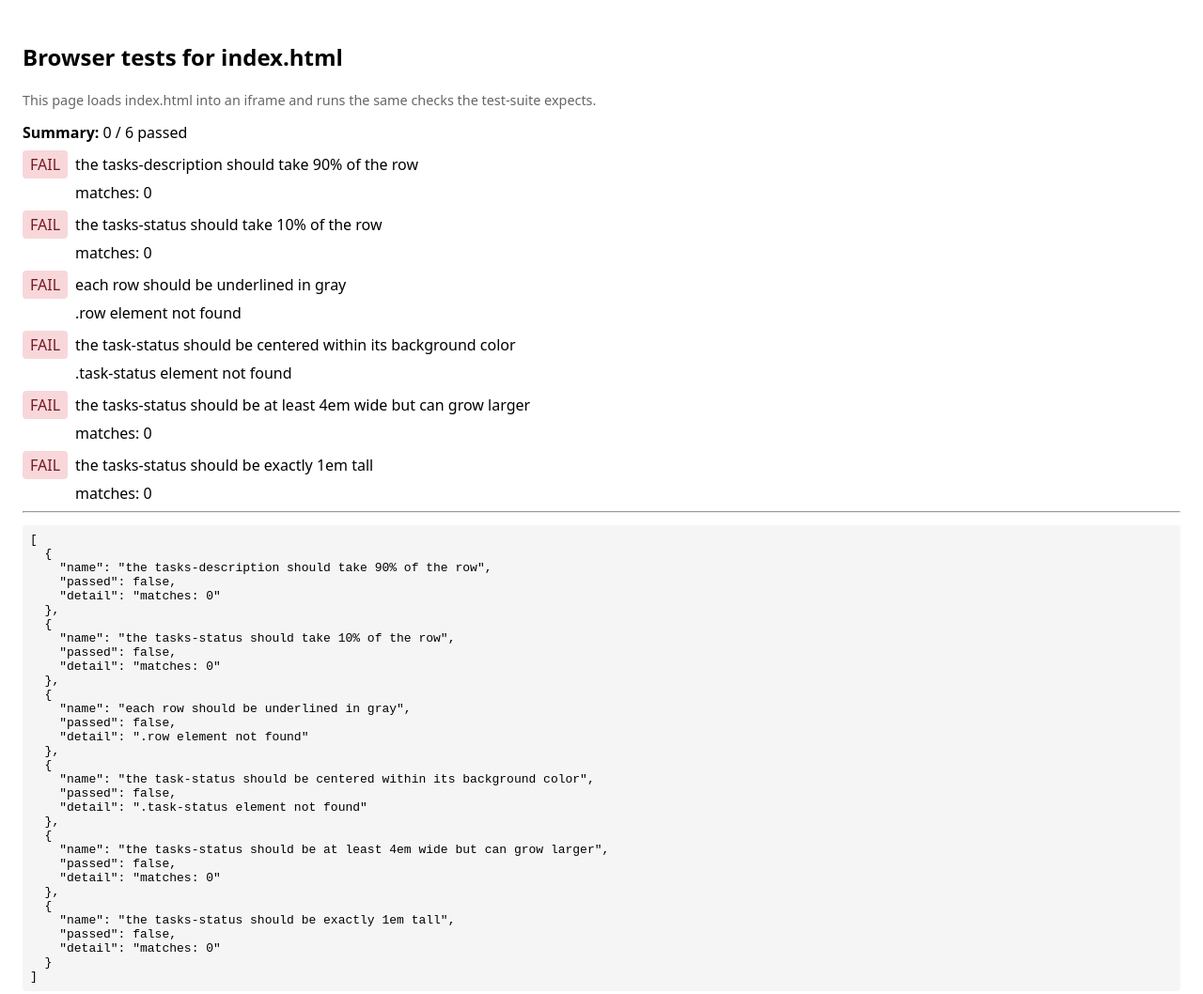
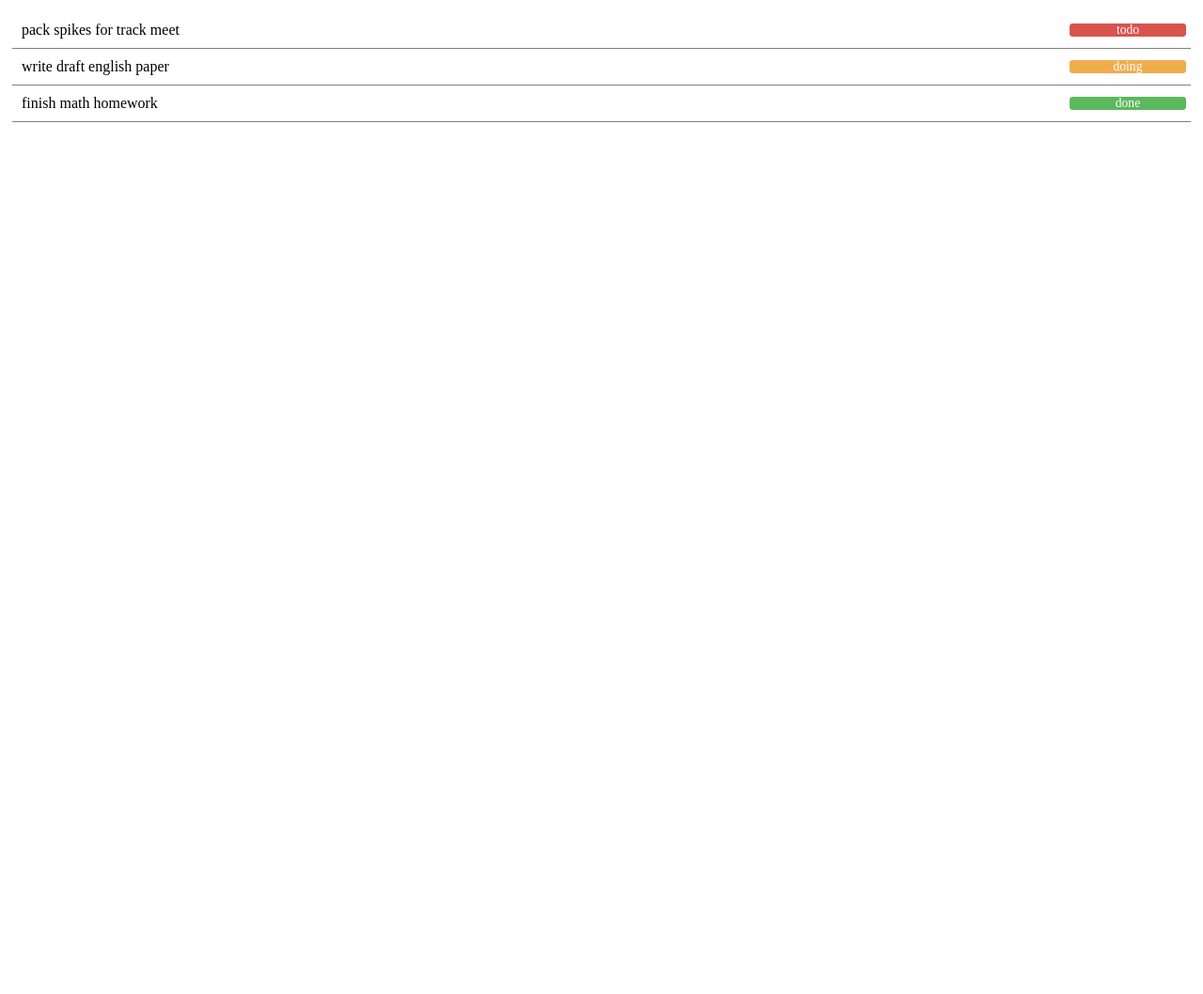
Before and after one commit to knightmoves-schools/capstone-073-style-rows-trq-frags, a website: page index.html in a window 1280 px wide. Shown: the top 1058 px of the page at 94% size. After the commit the page ends 800 px from the top, so only its background shows below. Drawn offline with Linux system fonts and the light colour scheme.

Commit message:
should be fixed

```diff
--- a/index.html
+++ b/index.html
@@ -1,194 +1,70 @@
-<!-- language: html nopt workfdskjgkdgsdgd-->
-<!doctype html>
+<!DOCTYPE html>
 <html>
+
 <head>
-  <meta charset="utf-8" />
-  <title>tests: index.html</title>
-  <style>
-    body{font-family:system-ui, -apple-system, "Segoe UI", Roboto, "Helvetica Neue", Arial; padding:1rem;}
-    .pass{color:#155724;background:#d4edda;padding:.25rem .5rem;border-radius:.25rem;display:inline-block;}
-    .fail{color:#721c24;background:#f8d7da;padding:.25rem .5rem;border-radius:.25rem;display:inline-block;}
-    .test{margin:.5rem 0;}
-    pre{background:#f5f5f5;padding:.5rem;border-radius:.25rem;overflow:auto;}
-    iframe{width:100%;height:240px;border:1px solid #ccc;margin-top:1rem;}
-    .small{font-size:.9rem;color:#666}
-  </style>
-</head>
-<body>
-  <h2>Browser tests for index.html</h2>
-  <p class="small">This page loads index.html into an iframe and runs the same checks the test-suite expects.</p>
+    <title>Task App</title>
+    <link rel="stylesheet" href="style.css">
+    <style>
+        /* layout rules */
+        * { box-sizing: border-box; }
 
-  <div id="output">Loading index.html for tests…</div>
-  <iframe id="target" src="index.html" title="index.html preview"></iframe>
+        #tasks { width: 100%; }
 
-  <script>
-    (function(){
-      const out = document.getElementById('output');
-      const iframe = document.getElementById('target');
-
-      function el(html){ const d = document.createElement('div'); d.innerHTML = html; return d.firstElementChild; }
-
-      function renderResults(results){
-        out.innerHTML = '';
-        const passedCount = results.filter(r=>r.passed).length;
-        const total = results.length;
-        out.appendChild(el('<div><strong>Summary:</strong> ' + passedCount + ' / ' + total + ' passed</div>'));
-
-        results.forEach(r=>{
-          const div = document.createElement('div');
-          div.className = 'test';
-          const badge = document.createElement('span');
-          badge.className = r.passed ? 'pass' : 'fail';
-          badge.textContent = r.passed ? 'PASS' : 'FAIL';
-          const title = document.createElement('span');
-          title.style.marginLeft = '.5rem';
-          title.textContent = r.name;
-          div.appendChild(badge);
-          div.appendChild(title);
-          const details = document.createElement('div');
-          details.style.marginLeft = '3.5rem';
-          details.style.marginTop = '.25rem';
-          details.textContent = r.detail;
-          div.appendChild(details);
-          out.appendChild(div);
-        });
-
-        out.appendChild(el('<hr/>'));
-        const pre = document.createElement('pre');
-        pre.textContent = JSON.stringify(results, null, 2);
-        out.appendChild(pre);
-      }
-
-      function runTestsOn(doc, win){
-        const results = [];
-
-        const styleEl = doc.querySelector('style');
-        const styleText = styleEl ? styleEl.innerHTML : '';
-        function matchCount(regex){
-          const m = styleText.match(regex);
-          return m ? m.length : 0;
+        .row {
+            display: flex;
+            align-items: center;
+            border-bottom: 1px solid gray; /* underline row in gray */
         }
 
-        // Test A
-        try {
-          const regexA = /\.task-description.*{[\s\S][^}]*flex.*:.*90%.*;/g;
-          const countA = matchCount(regexA);
-          results.push({
-            name: "the tasks-description should take 90% of the row",
-            passed: countA === 1,
-            detail: "matches: " + countA
-          });
-        } catch(e){
-          results.push({name:"the tasks-description should take 90% of the row", passed:false, detail: String(e)});
+        /* description takes ~90% of the row */
+        .task-description {
+            flex: 9 1 90%;
+            padding-right: 0.5em;
+            overflow: hidden;
+            white-space: nowrap;
+            text-overflow: ellipsis;
         }
 
-        // Test B
-        try {
-          const regexB = /\.task-status.*{[\s\S][^}]*flex.*:.*10%.*;/g;
-          const countB = matchCount(regexB);
-          results.push({
-            name: "the tasks-status should take 10% of the row",
-            passed: countB === 1,
-            detail: "matches: " + countB
-          });
-        } catch(e){
-          results.push({name:"the tasks-status should take 10% of the row", passed:false, detail: String(e)});
+        /*
+         status takes ~10% of the row, is at least 4em wide (can grow),
+         and is exactly 1em tall. Text centered inside its background.
+        */
+        .task-status {
+            flex: 1 1 10%;
+            min-width: 4em;
+            height: 1em;               /* exactly 1em tall */
+            display: flex;
+            align-items: center;       /* vertical centering */
+            justify-content: center;   /* horizontal centering */
+            line-height: 1em;
+            color: #fff;
+            font-size: 0.85em;
+            border-radius: 0.25em;
+            margin-left: 0.25em;
         }
 
-        // Test C - row underline in gray
-        try {
-          const row = doc.querySelector('.row');
-          if(!row){
-            results.push({name:"each row should be underlined in gray", passed:false, detail: ".row element not found"});
-          } else {
-            const style = win.getComputedStyle(row);
-            const border = style.getPropertyValue('border-bottom') || style.getPropertyValue('border') || '';
-            const hasPx = border.includes('px');
-            const hasSolid = border.includes('solid');
-            const hasGrayRgb = border.includes('rgb(128, 128, 128)');
-            const passed = hasPx && hasSolid && hasGrayRgb;
-            results.push({
-              name: "each row should be underlined in gray",
-              passed: passed,
-              detail: "computed border-bottom: " + border
-            });
-          }
-        } catch(e){
-          results.push({name:"each row should be underlined in gray", passed:false, detail: String(e)});
-        }
+        /* optional status colors */
+        .todo { background: #d9534f; }   /* red */
+        .doing { background: #f0ad4e; }  /* orange */
+        .done { background: #5cb85c; }   /* green */
+    </style>
+</head>
 
-        // Test D - task-status text-align center
-        try {
-          const ts = doc.querySelector('.task-status');
-          if(!ts){
-            results.push({name:"the task-status should be centered within its background color", passed:false, detail: ".task-status element not found"});
-          } else {
-            const style = win.getComputedStyle(ts);
-            const textAlign = style.getPropertyValue('text-align');
-            results.push({
-              name: "the task-status should be centered within its background color",
-              passed: textAlign === 'center',
-              detail: "text-align: " + textAlign
-            });
-          }
-        } catch(e){
-          results.push({name:"the task-status should be centered within its background color", passed:false, detail: String(e)});
-        }
+<body>
+    <div id="tasks">
+        <div id="task-row-1" class="row">
+            <div id="task-description-1" class="task-description">pack spikes for track meet</div>
+            <div id="task-status-1" class="todo task-status">todo</div>
+        </div>
+        <div id="task-row-2" class="row">
+            <div id="task-description-2" class="task-description">write draft english paper</div>
+            <div id="task-status-2" class="doing task-status">doing</div>
+        </div>
+        <div id="task-row-3" class="row">
+            <div id="task-description-3" class="task-description">finish math homework</div>
+            <div id="task-status-3" class="done task-status">done</div>
+        </div>
+    </div>
+</body>
 
-        // Test E - min-width 4em
-        try {
-          const regexE = /\.task-status.*{[\s\S][^}]*min-width.*:.*4em.*;/g;
-          const countE = matchCount(regexE);
-          results.push({
-            name: "the tasks-status should be at least 4em wide but can grow larger",
-            passed: countE === 1,
-            detail: "matches: " + countE
-          });
-        } catch(e){
-          results.push({name:"the tasks-status should be at least 4em wide but can grow larger", passed:false, detail: String(e)});
-        }
-
-        // Test F - height 1em
-        try {
-          const regexF = /\.task-status.*{[\s\S][^}]*height.*:.*1em.*;/g;
-          const countF = matchCount(regexF);
-          results.push({
-            name: "the tasks-status should be exactly 1em tall",
-            passed: countF === 1,
-            detail: "matches: " + countF
-          });
-        } catch(e){
-          results.push({name:"the tasks-status should be exactly 1em tall", passed:false, detail: String(e)});
-        }
-
-        return results;
-      }
-
-      iframe.addEventListener('load', function(){
-        let doc, win;
-        try {
-          win = iframe.contentWindow;
-          doc = iframe.contentDocument || win.document;
-          if(!doc){
-            out.textContent = 'Unable to access iframe document (possibly cross-origin).';
-            return;
-          }
-        } catch(err){
-          out.textContent = 'Error accessing iframe: ' + String(err);
-          return;
-        }
-
-        const results = runTestsOn(doc, win);
-        renderResults(results);
-      });
-
-      // Safety: if iframe fails to load within 5s, show message
-      setTimeout(()=>{
-        if(out.innerText.includes('Loading')){
-          out.textContent = 'Timed out waiting for index.html to load in the iframe.';
-        }
-      }, 5000);
-    })();
-  </script>
-</body>
 </html>
```
